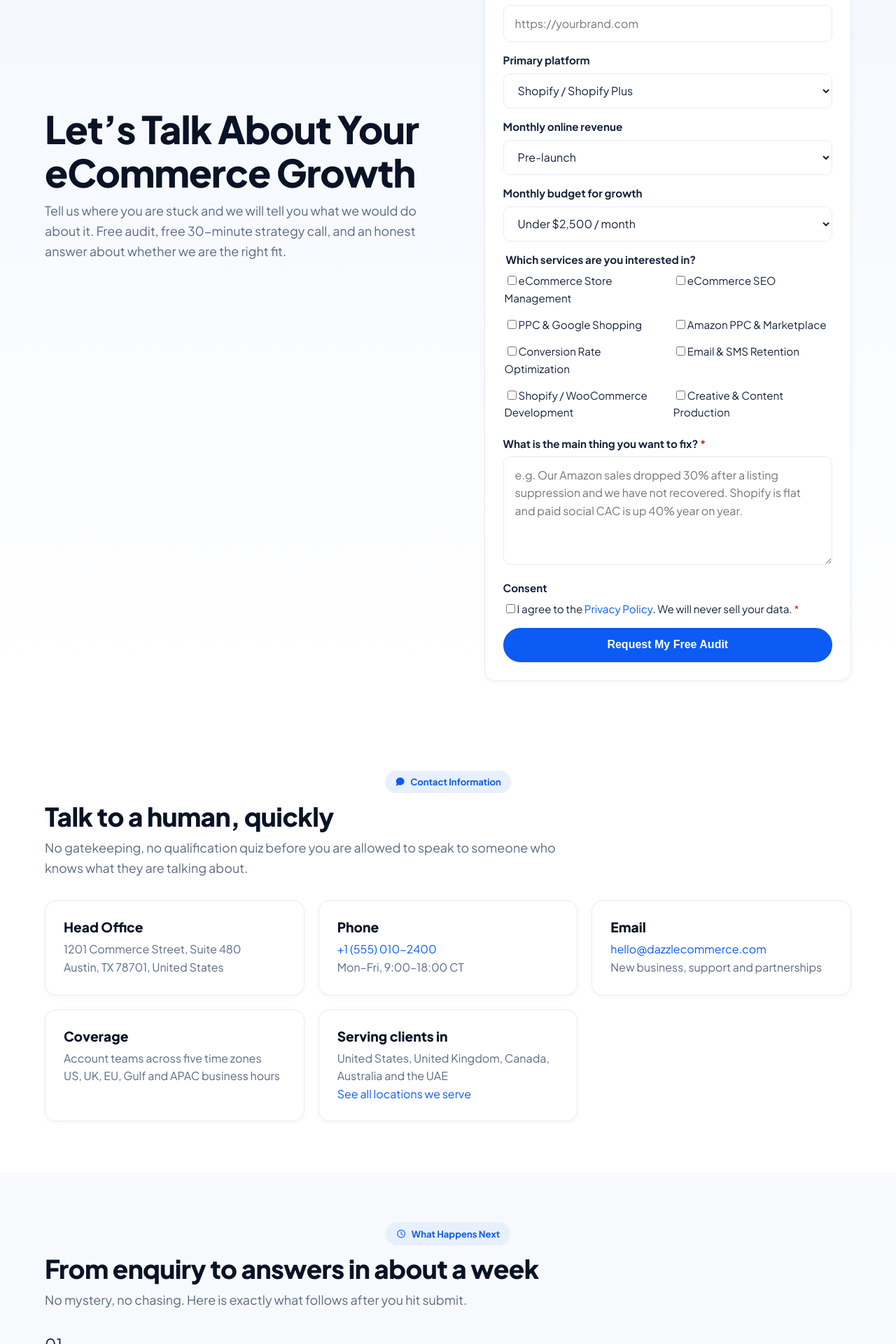
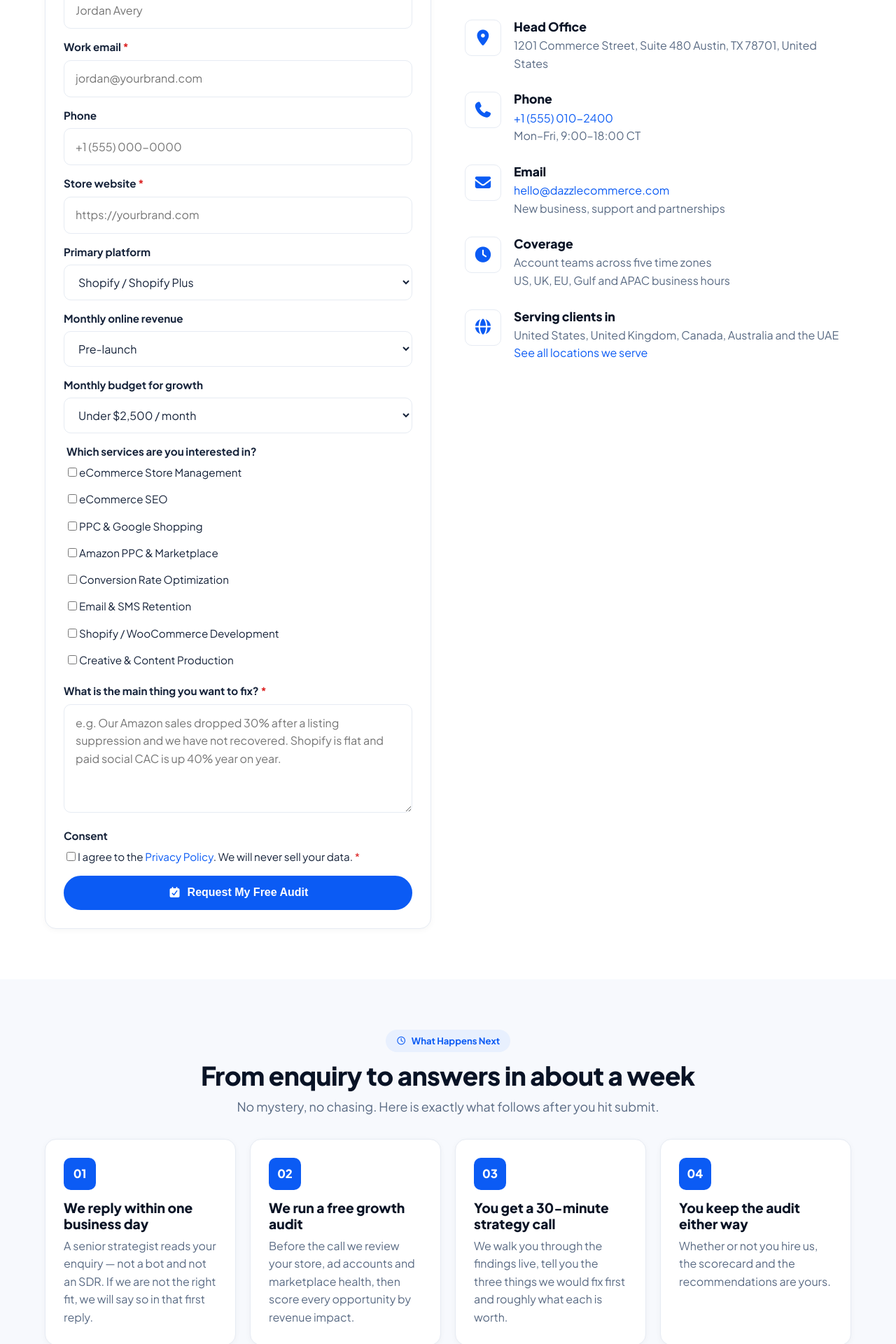
Before and after one commit to dazzlitco/DazzleCommerce, a Next.js app: page /contact in a window 1280 px wide. Shown: the part 580-2500 px from the top of the page at 70% size. Built offline with nearby package versions, Linux system fonts and the light colour scheme.

Commit message:
Contact redo: centered hero, form+info two-column layout, icon rows, 4-col steps, centered headers, single-column checkboxes, submit icon

```diff
--- a/app/contact/ContactForm.tsx
+++ b/app/contact/ContactForm.tsx
@@ -344,8 +344,8 @@ export default function ContactForm() {
         <div
           style={{
             display: "grid",
-            gridTemplateColumns: "1fr 1fr",
-            gap: "8px 16px",
+            gridTemplateColumns: "1fr",
+            gap: "8px",
           }}
         >
           {services.map((s) => (
@@ -412,7 +412,7 @@ export default function ContactForm() {
       </div>
 
       <button className="btn" type="submit" style={{ width: "100%", justifyContent: "center" }}>
-        Request My Free Audit
+        <i className="fa-solid fa-calendar-check" aria-hidden="true" /> Request My Free Audit
       </button>
       {submitError && (
         <p className="form-msg form-msg-dark err" role="alert">
--- a/app/contact/page.tsx
+++ b/app/contact/page.tsx
@@ -83,78 +83,105 @@ const steps = [
   },
 ];
 
+const infoBlocks = [
+  {
+    icon: "fa-solid fa-location-dot",
+    title: "Head Office",
+    body: (
+      <>
+        1201 Commerce Street, Suite 480 Austin, TX 78701, United States
+      </>
+    ),
+  },
+  {
+    icon: "fa-solid fa-phone",
+    title: "Phone",
+    body: (
+      <>
+        <a href="tel:+1 (555) 010-2400">+1 (555) 010-2400</a>
+        <br />
+        Mon–Fri, 9:00–18:00 CT
+      </>
+    ),
+  },
+  {
+    icon: "fa-solid fa-envelope",
+    title: "Email",
+    body: (
+      <>
+        <a href="mailto:hello@dazzlecommerce.com">hello@dazzlecommerce.com</a>
+        <br />
+        New business, support and partnerships
+      </>
+    ),
+  },
+  {
+    icon: "fa-solid fa-clock",
+    title: "Coverage",
+    body: (
+      <>
+        Account teams across five time zones
+        <br />
+        US, UK, EU, Gulf and APAC business hours
+      </>
+    ),
+  },
+  {
+    icon: "fa-solid fa-globe",
+    title: "Serving clients in",
+    body: (
+      <>
+        United States, United Kingdom, Canada, Australia and the UAE
+        <br />
+        <Link href="/locations-we-serve/">See all locations we serve</Link>
+      </>
+    ),
+  },
+];
+
 export default function ContactPage() {
   return (
     <>
-      {/* 1. Hero + Growth Audit form */}
-      <section className="hero" id="form">
-        <div className="container">
-          <div className="hero-grid">
-            <div>
+      {/* 1. Hero — centered H1 + intro only; the form lives in the next section */}
+      <section className="hero">
+        <div className="container center">
           <h1>Let’s Talk About Your eCommerce Growth</h1>
-              <p className="lead">
+          <p className="lead center">
             Tell us where you are stuck and we will tell you what we would do about it.
             Free audit, free 30-minute strategy call, and an honest answer about whether
             we are the right fit.
           </p>
         </div>
+      </section>
+
+      {/* 2. Form + Contact Information — two columns: form card left, info right */}
+      <section className="section" id="form">
+        <div className="container">
+          <div className="contact-grid">
             <div>
               <ContactForm />
             </div>
-          </div>
-        </div>
-      </section>
-
-      {/* 2. Contact Information */}
-      <section className="section">
-        <div className="container">
-          <Pill icon="fa-solid fa-comment" center>Contact Information</Pill>
+            <div>
+              <Pill icon="fa-solid fa-comment">Contact Information</Pill>
               <h2>Talk to a human, quickly</h2>
               <p className="lead">
                 No gatekeeping, no qualification quiz before you are allowed to speak to someone
                 who knows what they are talking about.
               </p>
-          <div className="card-grid">
-            <article className="card">
-              <h3>Head Office</h3>
-              <p>
-                1201 Commerce Street, Suite 480
-                <br />
-                Austin, TX 78701, United States
-              </p>
-            </article>
-            <article className="card">
-              <h3>Phone</h3>
-              <p>
-                <a href="tel:+1 (555) 010-2400">+1 (555) 010-2400</a>
-                <br />
-                Mon–Fri, 9:00–18:00 CT
-              </p>
-            </article>
-            <article className="card">
-              <h3>Email</h3>
-              <p>
-                <a href="mailto:hello@dazzlecommerce.com">hello@dazzlecommerce.com</a>
-                <br />
-                New business, support and partnerships
-              </p>
-            </article>
-            <article className="card">
-              <h3>Coverage</h3>
-              <p>
-                Account teams across five time zones
-                <br />
-                US, UK, EU, Gulf and APAC business hours
-              </p>
-            </article>
-            <article className="card">
-              <h3>Serving clients in</h3>
-              <p>
-                United States, United Kingdom, Canada, Australia and the UAE
-                <br />
-                <Link href="/locations-we-serve/">See all locations we serve</Link>
-              </p>
-            </article>
+              <div className="info-list">
+                {infoBlocks.map((b) => (
+                  <div key={b.title} className="info-row">
+                    <span className="card-icon">
+                      <i className={b.icon} aria-hidden="true" />
+                    </span>
+                    <div>
+                      <h3>{b.title}</h3>
+                      <p>{b.body}</p>
+                    </div>
+                  </div>
+                ))}
+              </div>
+            </div>
           </div>
         </div>
       </section>
@@ -163,19 +190,17 @@ export default function ContactPage() {
       <section className="section section-soft">
         <div className="container">
           <Pill icon="fa-regular fa-clock" center>What Happens Next</Pill>
-          <h2>From enquiry to answers in about a week</h2>
-          <p className="lead">
+          <h2 className="center">From enquiry to answers in about a week</h2>
+          <p className="lead center">
             No mystery, no chasing. Here is exactly what follows after you hit submit.
           </p>
-          <div style={{ marginTop: "32px" }}>
+          <div className="card-grid card-grid-4">
             {steps.map((s) => (
-              <div key={s.num} style={{ marginTop: "1.25rem" }}>
-                <p className="card-num" style={{ fontSize: "1.4rem" }}>
-                  {s.num}
-                </p>
+              <article key={s.num} className="card">
+                <p className="step-num">{s.num}</p>
                 <h3>{s.title}</h3>
-                <p style={{ color: "var(--muted)" }}>{s.body}</p>
-              </div>
+                <p>{s.body}</p>
+              </article>
             ))}
           </div>
         </div>
@@ -185,8 +210,8 @@ export default function ContactPage() {
       <section className="section">
         <div className="container">
           <Pill icon="fa-solid fa-headphones" center>Alternative Ways to Connect</Pill>
-          <h2>Forms are not for everyone</h2>
-          <p className="lead">
+          <h2 className="center">Forms are not for everyone</h2>
+          <p className="lead center">
             Pick whichever is least annoying. They all reach the same team.
           </p>
           <div className="card-grid card-grid-2">
@@ -252,8 +277,8 @@ export default function ContactPage() {
       <section className="section section-soft">
         <div className="container">
           <Pill icon="fa-solid fa-location-dot" center>Find Us</Pill>
-          <h2>Head office in Austin, Texas</h2>
-          <p>
+          <h2 className="center">Head office in Austin, Texas</h2>
+          <p className="lead center">
             Visits are by appointment — most of our work happens remotely, so let us know
             you are coming.
           </p>
--- a/app/globals.css
+++ b/app/globals.css
@@ -171,6 +171,14 @@ p { margin: 0 0 1rem; }
 .platform-card .platform-name { font-size: 1.25rem; font-weight: 800; color: var(--navy); }
 .platform-card p { margin-top: 0.25rem; }
 
+/* Contact page: form + info two-column layout, info rows (icon left, text right). */
+.contact-grid { display: grid; grid-template-columns: 1fr 1fr; gap: 48px; align-items: start; }
+.info-list { display: flex; flex-direction: column; gap: 28px; margin-top: 32px; }
+.info-row { display: flex; gap: 18px; align-items: flex-start; }
+.info-row .card-icon { flex-shrink: 0; margin: 0; }
+.info-row h3 { margin: 0 0 4px; font-size: 1.1rem; }
+.info-row p { margin: 0; color: var(--muted); }
+
 /* Split */
 .split { display: grid; grid-template-columns: 1fr 1fr; gap: 48px; align-items: center; }
 .split-img { border-radius: 20px; overflow: hidden; box-shadow: var(--shadow); }
@@ -293,7 +301,7 @@ p { margin: 0 0 1rem; }
 @media (max-width: 960px) {
   .main-nav, .header-actions .header-phone, .header-tagline { display: none; }
   .menu-toggle { display: block; }
-  .hero-grid, .split { grid-template-columns: 1fr; gap: 32px; }
+  .hero-grid, .split, .contact-grid { grid-template-columns: 1fr; gap: 32px; }
   .card-grid, .card-grid-4, .card-grid-6 { grid-template-columns: repeat(2, 1fr); }
   .footer-top { grid-template-columns: 1fr; }
   .footer-cols { grid-template-columns: repeat(2, 1fr); }
```
Lines whose indentation alone changed are shown as unchanged.
